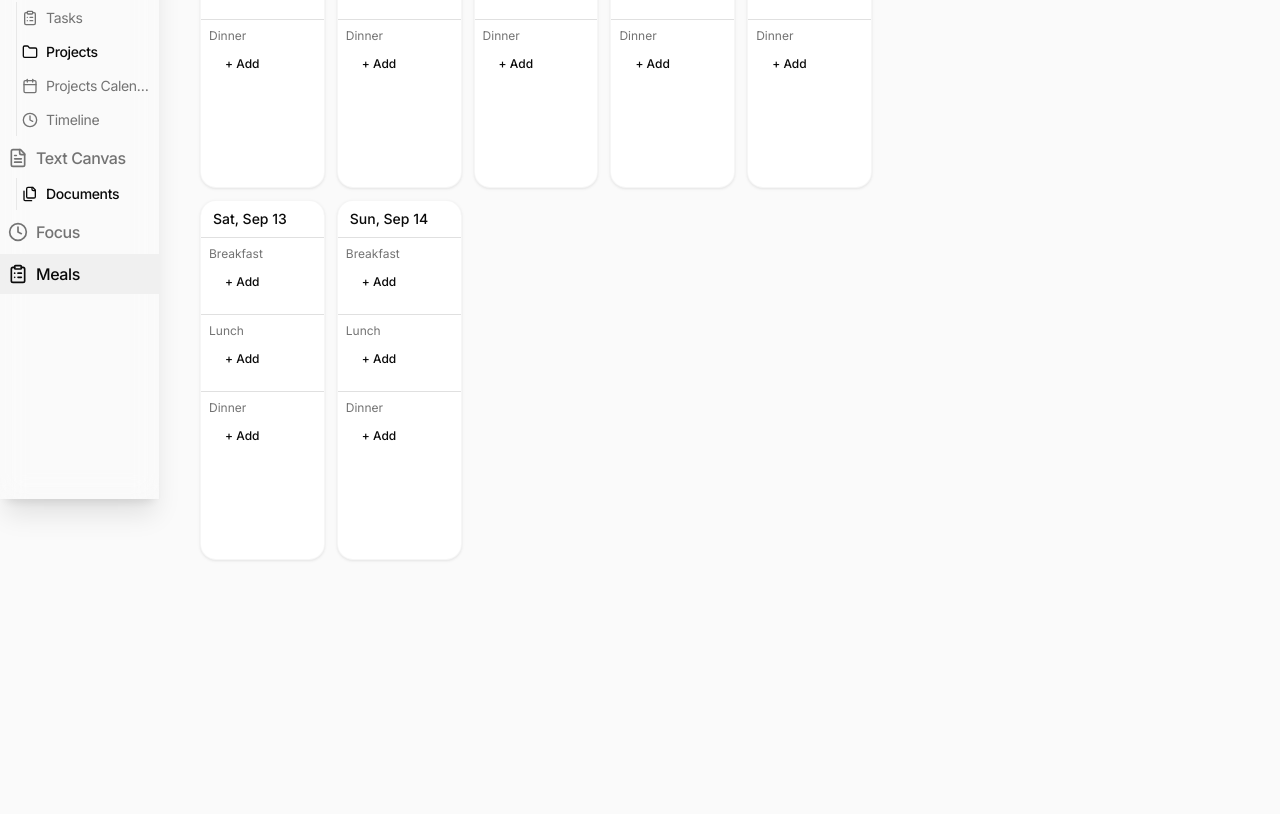
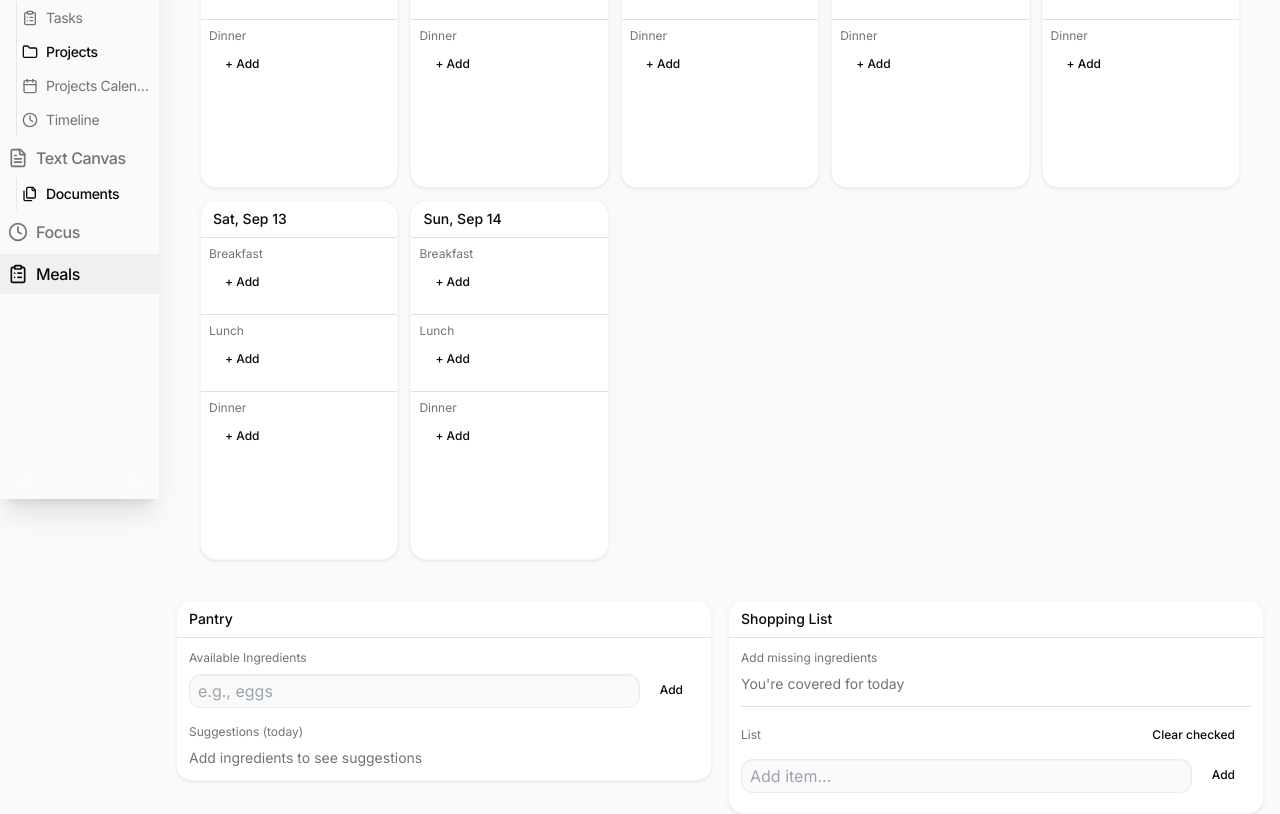
Before and after one commit to obihughes/omega-planner, a Next.js app: page /meals in a window 1280 px wide. Shown: the part 301-1115 px from the top of the page. Before the commit the page ends 885 px from the top, so only its background shows below. Built offline with nearby package versions, Linux system fonts and the light colour scheme.

Commit message:
feat(meals): two-row layout (7 days row + pantry/shopping row); improved pantry/shopping UX; docs

```diff
--- a/app/meals/page.tsx
+++ b/app/meals/page.tsx
@@ -10,21 +10,24 @@ const ShoppingListSidebar = React.lazy(() => import('@/components/meals/Shopping
 export default function MealsPage() {
   return (
     <AppLayout>
-      <div className="h-full p-4">
-        <div className="h-full grid grid-cols-12 gap-4">
-          {/* Main content spans more on wide screens; full width on small */}
-          <div className="col-span-12 lg:col-span-8">
+      <div className="h-full p-4 space-y-4">
+        {/* Row 1: Always show 7 days side-by-side using fixed 7-column grid at >=xl; fewer columns on small screens */}
+        <div className="grid gap-4 grid-cols-1 sm:grid-cols-2 md:grid-cols-3 lg:grid-cols-4 xl:grid-cols-7">
+          <div className="xl:col-span-7 col-span-1 sm:col-span-2 md:col-span-3 lg:col-span-4">
             <Suspense fallback={<div className="text-muted-foreground">Loading meals...</div>}>
               <MealsContent />
             </Suspense>
           </div>
-          {/* Sidebars stack on small screens */}
-          <div className="col-span-12 sm:col-span-6 lg:col-span-2 space-y-4">
+        </div>
+
+        {/* Row 2: Pantry and Shopping List side-by-side */}
+        <div className="grid gap-4 grid-cols-1 md:grid-cols-2">
+          <div>
             <Suspense fallback={<div className="text-muted-foreground">Loading pantry...</div>}>
               <PantrySidebar dateKey={new Date().toISOString().slice(0,10)} />
             </Suspense>
           </div>
-          <div className="col-span-12 sm:col-span-6 lg:col-span-2">
+          <div>
             <Suspense fallback={<div className="text-muted-foreground">Loading shopping list...</div>}>
               <ShoppingListSidebar dateKey={new Date().toISOString().slice(0,10)} />
             </Suspense>
--- a/components/meals/PantrySidebar.tsx
+++ b/components/meals/PantrySidebar.tsx
@@ -8,9 +8,9 @@ import { useMeals } from '@/hooks/useMeals';
 import { MealSlot } from '@/types/meals';
 
 export const PantrySidebar: React.FC<{ dateKey: string }> = ({ dateKey }) => {
-  const { items, addItem, removeItem } = usePantry();
+  const { items, addItem, removeItem, canCook } = usePantry();
   const { getMeals } = useMeals();
-  const [inputOpen, setInputOpen] = useState(false);
+  const [inputValue, setInputValue] = useState('');
 
   const todayMeals = useMemo(() => {
     const slots: MealSlot[] = ['breakfast', 'lunch', 'dinner'];
@@ -26,28 +26,17 @@ export const PantrySidebar: React.FC<{ dateKey: string }> = ({ dateKey }) => {
       </div>
       <CardContent className="p-3 space-y-4">
         <div>
-          <div className="flex items-center justify-between mb-2">
-            <div className="text-xs text-muted-foreground">Available Ingredients</div>
-            {!inputOpen && (
-              <Button variant="ghost" size="sm" onClick={() => setInputOpen(true)}>+ Add</Button>
-            )}
-          </div>
-          {inputOpen && (
-            <form className="flex gap-1 mb-2" onSubmit={(e) => {
-              e.preventDefault();
-              const input = e.currentTarget.elements.namedItem('name') as HTMLInputElement | null;
-              if (!input) return;
-              const value = input.value.trim();
-              if (!value) return;
-              addItem(value);
-              input.value = '';
-              setInputOpen(false);
-            }}>
-              <input name="name" className="flex-1 border px-2 py-1 bg-background" placeholder="e.g., eggs" autoComplete="off" />
-              <Button type="submit" variant="ghost" size="sm">Save</Button>
-              <Button type="button" variant="ghost" size="sm" onClick={() => setInputOpen(false)}>Cancel</Button>
-            </form>
-          )}
+          <div className="text-xs text-muted-foreground mb-2">Available Ingredients</div>
+          <form className="flex gap-1 mb-2" onSubmit={(e) => {
+            e.preventDefault();
+            const val = inputValue.trim();
+            if (!val) return;
+            addItem(val);
+            setInputValue('');
+          }}>
+            <input value={inputValue} onChange={(e) => setInputValue(e.target.value)} className="flex-1 border px-2 py-1 bg-background" placeholder="e.g., eggs" autoComplete="off" />
+            <Button type="submit" variant="ghost" size="sm">Add</Button>
+          </form>
           <ul className="space-y-1">
             {items.map(i => (
               <li key={i.id} className="group flex items-center justify-between text-sm">
--- a/components/meals/ShoppingListSidebar.tsx
+++ b/components/meals/ShoppingListSidebar.tsx
@@ -1,6 +1,6 @@
 'use client';
 
-import React, { useMemo } from 'react';
+import React, { useMemo, useState } from 'react';
 import { Button } from '@/components/ui/button';
 import { Card, CardContent } from '@/components/ui/card';
 import { useShopping } from '@/hooks/useShopping';
@@ -12,6 +12,7 @@ export const ShoppingListSidebar: React.FC<{ dateKey: string }> = ({ dateKey })
   const { items, add, remove, toggle, clearChecked } = useShopping();
   const { getMeals } = useMeals();
   const { missingFor } = usePantry();
+  const [inputValue, setInputValue] = useState('');
 
   const missingToday = useMemo(() => {
     const slots: MealSlot[] = ['breakfast', 'lunch', 'dinner'];
@@ -43,6 +44,9 @@ export const ShoppingListSidebar: React.FC<{ dateKey: string }> = ({ dateKey })
                 + {n}
               </Button>
             ))}
+            {missingToday.length > 0 && (
+              <Button variant="ghost" size="sm" onClick={() => missingToday.forEach(n => add(n))}>Add all</Button>
+            )}
           </div>
         </div>
 
@@ -51,6 +55,10 @@ export const ShoppingListSidebar: React.FC<{ dateKey: string }> = ({ dateKey })
             <div className="text-xs text-muted-foreground">List</div>
             <Button variant="ghost" size="sm" onClick={clearChecked}>Clear checked</Button>
           </div>
+          <form className="flex gap-1 mb-2" onSubmit={(e) => { e.preventDefault(); const v = inputValue.trim(); if (!v) return; add(v); setInputValue(''); }}>
+            <input value={inputValue} onChange={(e) => setInputValue(e.target.value)} className="flex-1 border px-2 py-1 bg-background" placeholder="Add item..." autoComplete="off" />
+            <Button type="submit" variant="ghost" size="sm">Add</Button>
+          </form>
           <ul className="space-y-1">
             {items.map(i => (
               <li key={i.id} className="flex items-center justify-between text-sm">
```
Also changed, not shown: 1 other file (tests, documents, lock files or other folders).
